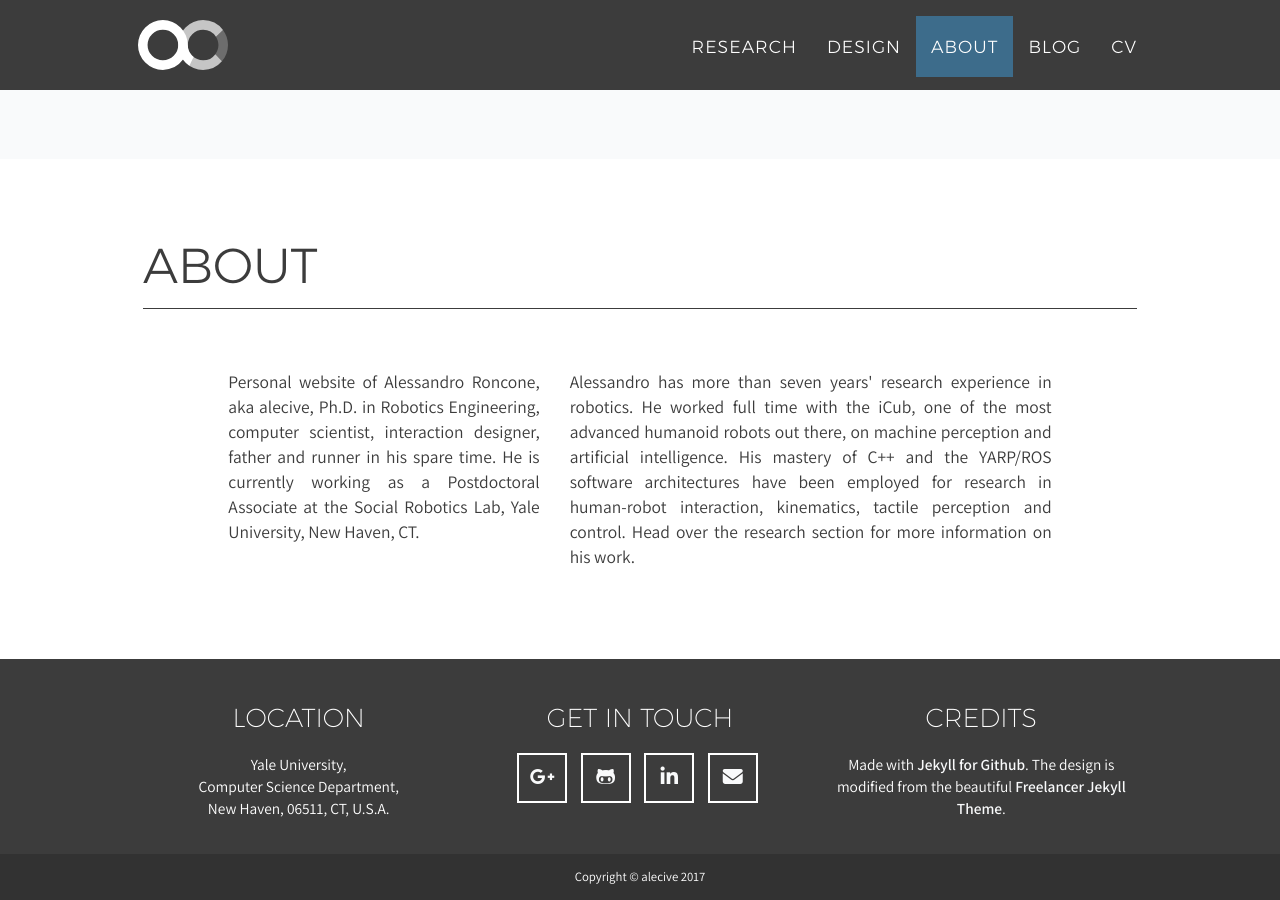
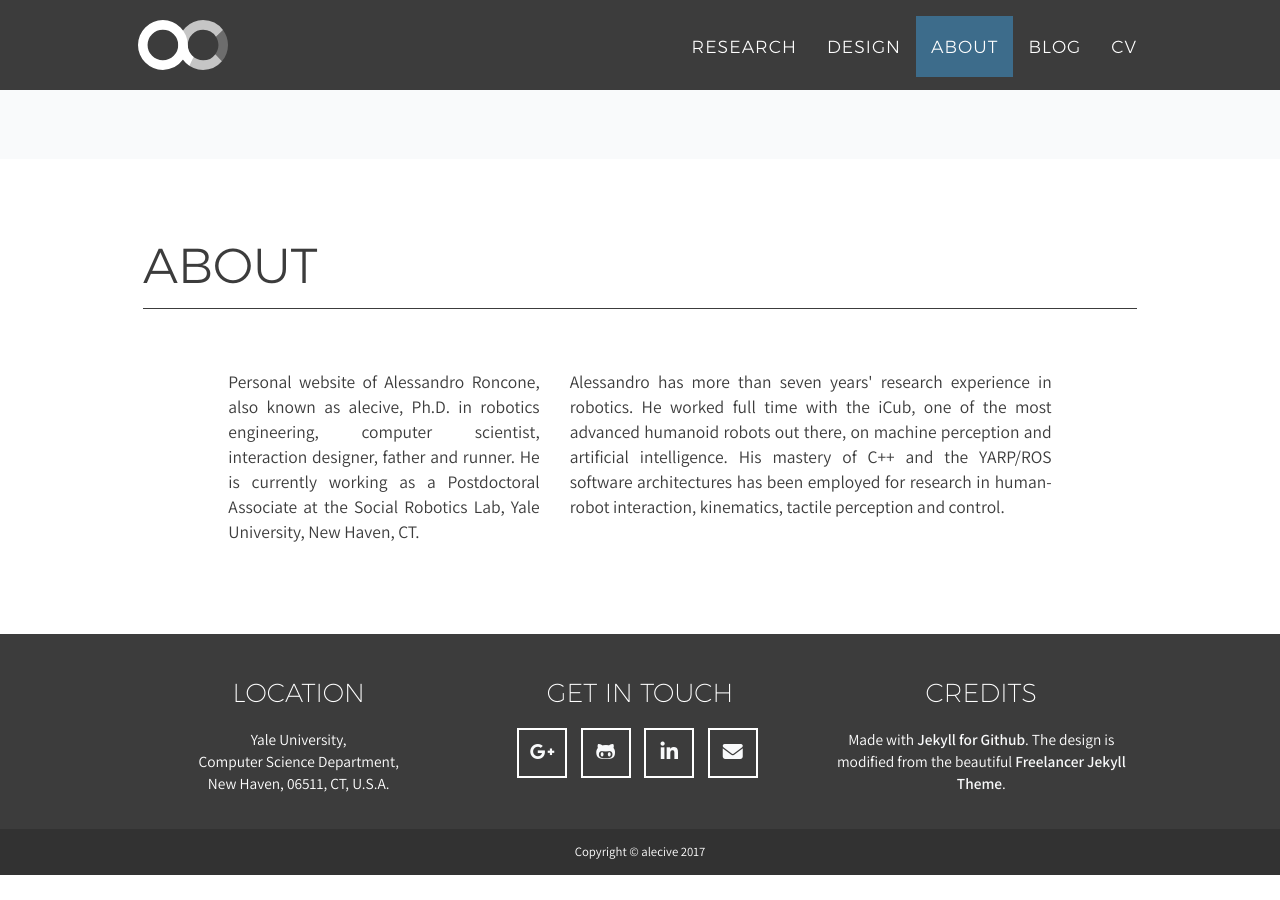
Before and after one commit to alecive/alecive.github.io, a Jekyll site: the page built from index.html, in a window 1280 px wide and 900 px high, scrolled down 3941 px. Built offline with Jekyll 4.4.1, drawn with Linux system fonts in a browser that asks for light colours; nearby versions of some CDN libraries; some web fonts are replaced; after the commit the page ends 4816 px from its top, so only the background shows below that.

Commit message:
[about] Saved one line

```diff
--- a/_config.yml
+++ b/_config.yml
@@ -4,7 +4,7 @@
 url: http://alecive.github.io
 phone: +1 (682) 253-2483
 google-analytics-id: UA-80094809-1
-description: "Personal website of Alessandro Roncone, aka alecive, Ph.D. in Robotics Engineering, computer scientist, interaction designer, father and runner in his spare time."
+description: "Personal website of Alessandro Roncone, also known as alecive, Ph.D. in robotics engineering, computer scientist, interaction designer, father and runner."
 owner: Alessandro Roncone
 owner-title: Ph.D.
 owner-job: Robotics Engineer
--- a/_includes/about.html
+++ b/_includes/about.html
@@ -14,7 +14,7 @@
                 </div>
                 <div class="col-lg-6">
                     {% include years_elap.html from="2010" %}
-                    <p>Alessandro has more than {{ yearDiffStr | strip_newlines }} years' research experience in robotics. He worked full time with the iCub, one of the most advanced humanoid robots out there, on machine perception and artificial intelligence. His mastery of C++ and the YARP/ROS software architectures have been employed for research in human-robot interaction, kinematics, tactile perception and control. Head over the research section for more information on his work.</p>
+                    <p>Alessandro has more than {{ yearDiffStr | strip_newlines }} years' research experience in robotics. He worked full time with the iCub, one of the most advanced humanoid robots out there, on machine perception and artificial intelligence. His mastery of C++ and the YARP/ROS software architectures has been employed for research in human-robot interaction, kinematics, tactile perception and control.</p>
                 </div>
                 <div class="col-lg-1"></div>
             </div>
```
